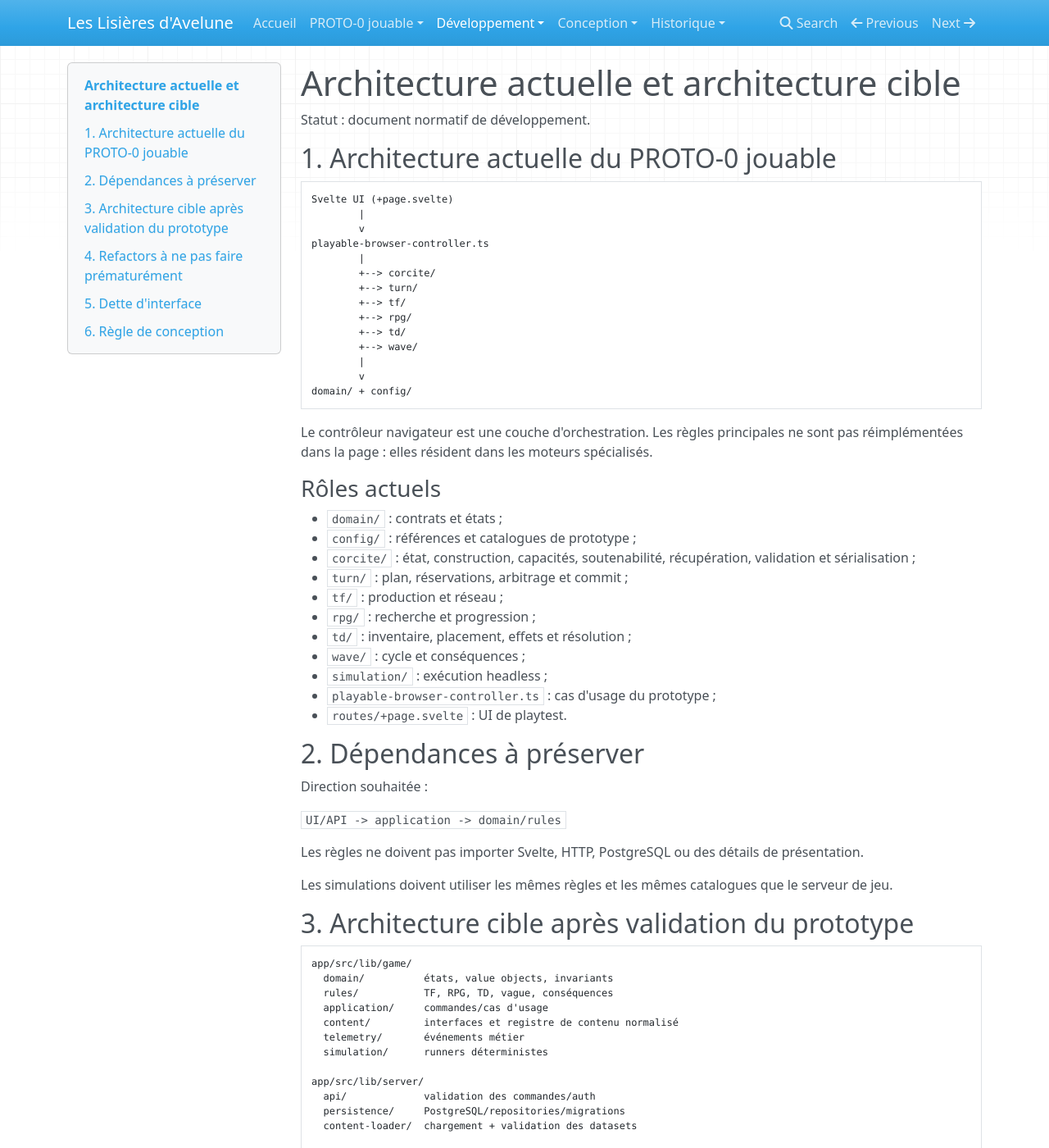
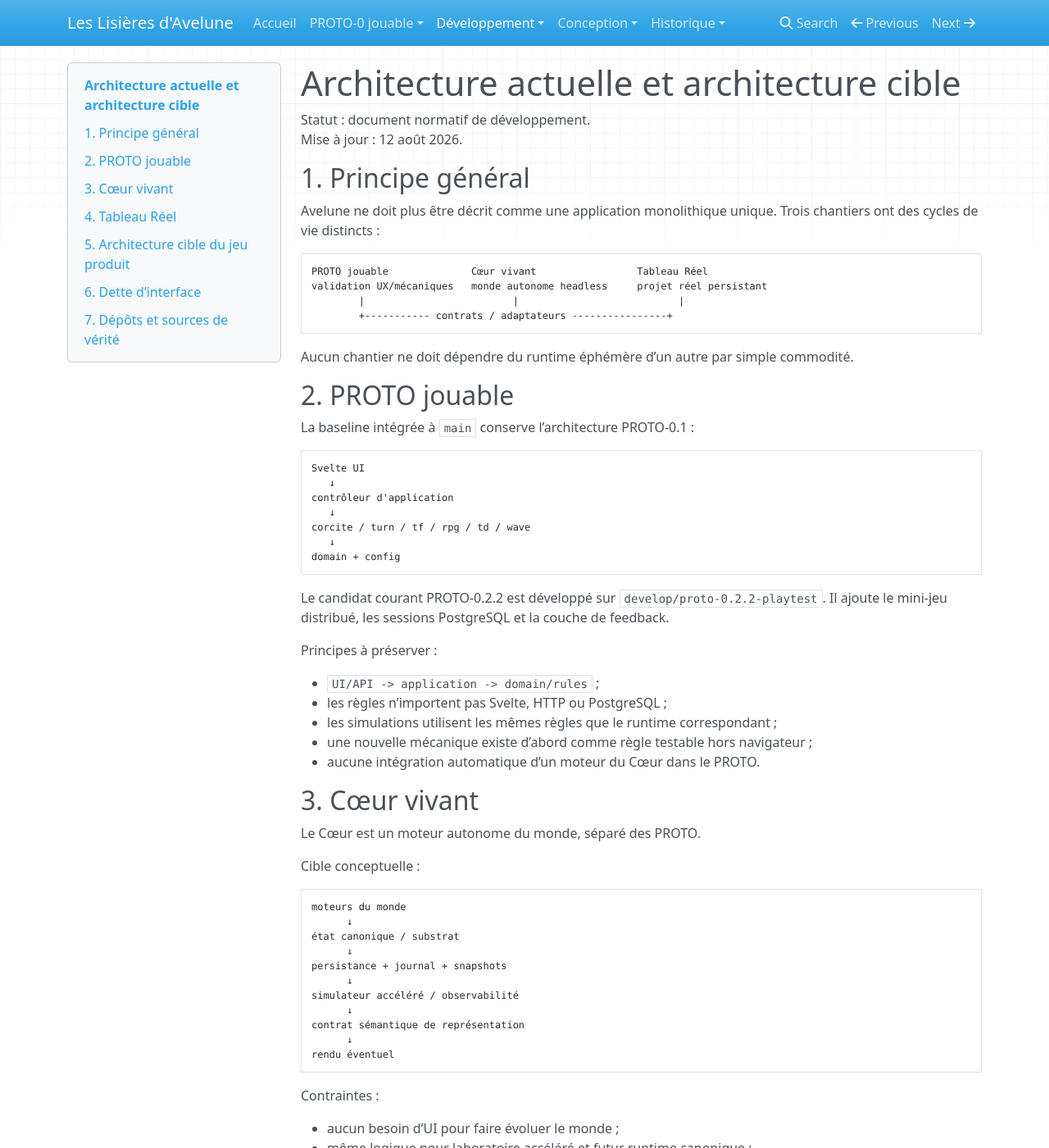
Before and after one commit to Abeliome-Officiel/les-lisieres-avelune, an MkDocs documentation site: the page built from docs/development/ARCHITECTURE_CURRENT_AND_TARGET.md, in a window 1280 px wide and 1400 px high. Shown: the whole window at 82% size. Built offline with MkDocs 1.6.1, drawn with Linux system fonts in a browser that asks for light colours; nearby versions of some CDN libraries; some of the changed text lies outside the part shown.

Commit message:
docs: aligner l'architecture sur les trois chantiers Avelune

````diff
--- a/docs/development/ARCHITECTURE_CURRENT_AND_TARGET.md
+++ b/docs/development/ARCHITECTURE_CURRENT_AND_TARGET.md
@@ -1,67 +1,123 @@
 # Architecture actuelle et architecture cible
 
 Statut : document normatif de développement.
+Mise à jour : 12 août 2026.
 
-## 1. Architecture actuelle du PROTO-0 jouable
+## 1. Principe général
+
+Avelune ne doit plus être décrit comme une application monolithique unique. Trois chantiers ont des cycles de vie distincts :
 
 ```text
-Svelte UI (+page.svelte)
-        |
-        v
-playable-browser-controller.ts
-        |
-        +--> corcite/
-        +--> turn/
-        +--> tf/
-        +--> rpg/
-        +--> td/
-        +--> wave/
-        |
-        v
-domain/ + config/
+PROTO jouable              Cœur vivant                 Tableau Réel
+validation UX/mécaniques   monde autonome headless     projet réel persistant
+        |                         |                           |
+        +----------- contrats / adaptateurs ----------------+
 ```
 
-Le contrôleur navigateur est une couche d'orchestration. Les règles principales ne sont pas réimplémentées dans la page : elles résident dans les moteurs spécialisés.
+Aucun chantier ne doit dépendre du runtime éphémère d’un autre par simple commodité.
 
-### Rôles actuels
+## 2. PROTO jouable
 
-- `domain/` : contrats et états ;
-- `config/` : références et catalogues de prototype ;
-- `corcite/` : état, construction, capacités, soutenabilité, récupération, validation et sérialisation ;
-- `turn/` : plan, réservations, arbitrage et commit ;
-- `tf/` : production et réseau ;
-- `rpg/` : recherche et progression ;
-- `td/` : inventaire, placement, effets et résolution ;
-- `wave/` : cycle et conséquences ;
-- `simulation/` : exécution headless ;
-- `playable-browser-controller.ts` : cas d'usage du prototype ;
-- `routes/+page.svelte` : UI de playtest.
+La baseline intégrée à `main` conserve l’architecture PROTO-0.1 :
 
-## 2. Dépendances à préserver
+```text
+Svelte UI
+   ↓
+contrôleur d'application
+   ↓
+corcite / turn / tf / rpg / td / wave
+   ↓
+domain + config
+```
 
-Direction souhaitée :
+Le candidat courant PROTO-0.2.2 est développé sur `develop/proto-0.2.2-playtest`. Il ajoute le mini-jeu distribué, les sessions PostgreSQL et la couche de feedback.
 
-`UI/API -> application -> domain/rules`
+Principes à préserver :
 
-Les règles ne doivent pas importer Svelte, HTTP, PostgreSQL ou des détails de présentation.
+- `UI/API -> application -> domain/rules` ;
+- les règles n’importent pas Svelte, HTTP ou PostgreSQL ;
+- les simulations utilisent les mêmes règles que le runtime correspondant ;
+- une nouvelle mécanique existe d’abord comme règle testable hors navigateur ;
+- aucune intégration automatique d’un moteur du Cœur dans le PROTO.
 
-Les simulations doivent utiliser les mêmes règles et les mêmes catalogues que le serveur de jeu.
+## 3. Cœur vivant
 
-## 3. Architecture cible après validation du prototype
+Le Cœur est un moteur autonome du monde, séparé des PROTO.
+
+Cible conceptuelle :
+
+```text
+moteurs du monde
+      ↓
+état canonique / substrat
+      ↓
+persistance + journal + snapshots
+      ↓
+simulateur accéléré / observabilité
+      ↓
+contrat sémantique de représentation
+      ↓
+rendu éventuel
+```
+
+Contraintes :
+
+- aucun besoin d’UI pour faire évoluer le monde ;
+- même logique pour laboratoire accéléré et futur runtime canonique ;
+- persistance versionnée ;
+- reprise/restauration/migrations testables ;
+- rendu graphique remplaçable sans modifier l’histoire du monde ;
+- séparation stricte entre monde de laboratoire et future instance canonique.
+
+L’implémentation détaillée du laboratoire n’est pas stockée dans ce dépôt GitHub.
+
+## 4. Tableau Réel
+
+Le Gate 0 impose une architecture autonome :
+
+```text
+sources (PROTO, instruments, saisies, facteurs)
+                    ↓
+             adaptateurs explicites
+                    ↓
+          registre persistant TA3
+                    ↓
+             agrégations
+                    ↓
+          interface publique TA3
+```
+
+Le Tableau Réel ne doit pas être une route qui dépend du conteneur ou de la base du PROTO pour exister.
+
+Règles :
+
+- stockage propre ;
+- runtime propre ;
+- import unidirectionnel des métriques PROTO ;
+- historique conservé après disparition de la source ;
+- aucune migration TA3 dans la base du PROTO ;
+- une source absente rend une donnée inconnue/ancienne, pas le service indisponible ;
+- pas de framework de plugins généraliste : petits adaptateurs explicites.
+
+Voir `docs/real/`.
+
+## 5. Architecture cible du jeu produit
+
+Après validation des prototypes, la direction reste :
 
 ```text
 app/src/lib/game/
   domain/          états, value objects, invariants
-  rules/           TF, RPG, TD, vague, conséquences
-  application/     commandes/cas d'usage
-  content/         interfaces et registre de contenu normalisé
+  rules/           TF, RPG, TD, vagues, conséquences
+  application/     commandes et cas d'usage
+  content/         interfaces et registre de contenu
   telemetry/       événements métier
   simulation/      runners déterministes
 
 app/src/lib/server/
-  api/             validation des commandes/auth
-  persistence/     PostgreSQL/repositories/migrations
-  content-loader/  chargement + validation des datasets
+  api/
+  persistence/
+  content-loader/
 
 app/src/lib/ui/
   views/
@@ -81,25 +137,24 @@ app/content/
   locales/
 ```
 
-## 4. Refactors à ne pas faire prématurément
+Cette cible ne justifie pas une réécriture prématurée. Une brique migre lorsqu’un besoin réel apparaît, avec tests de non-régression.
 
-Ne pas réécrire les moteurs fonctionnels uniquement pour satisfaire l'arborescence cible. Migrer une brique lorsqu'un besoin réel apparaît, avec tests de non-régression.
+## 6. Dette d’interface
 
-## 5. Dette d'interface
+Les pages de prototype volumineuses sont une dette assumée tant que la boucle change rapidement. Lorsqu’un découpage devient utile, préférer :
 
-`+page.svelte` est aujourd'hui un composant de prototype très volumineux. Le premier découpage recommandé :
+- vues fonctionnelles ;
+- composants de présentation ;
+- selectors/view-models ;
+- contrôleur d’application léger.
 
-- `CorciteView.svelte`
-- `TfView.svelte`
-- `ResearchView.svelte`
-- `DefenseView.svelte`
-- `WaveView.svelte`
-- `NotebookView.svelte`
-- `StatusBar.svelte`
-- selectors/view-models pour les calculs de présentation.
+La page racine orchestre navigation, session et composition ; elle ne devient pas un second moteur de règles.
 
-La page racine doit seulement orchestrer navigation, session et composition.
+## 7. Dépôts et sources de vérité
 
-## 6. Règle de conception
+- GitHub : code et documentation destinés au dépôt ;
+- branche PROTO-0.2.2 : candidat jouable courant ;
+- dépôt propriétaire séparé : laboratoire détaillé du Cœur ;
+- stockage interne : informations d’exploitation et données non destinées au dépôt.
 
-Une nouvelle mécanique ne doit pas être ajoutée directement à l'UI. Elle doit d'abord exister comme règle/cas d'usage testable hors navigateur, puis être exposée à l'interface.
+Un ancien clone ou worktree antérieur au nettoyage de l’historique GitHub doit être contrôlé avant de pouvoir redevenir une source de travail.
````
